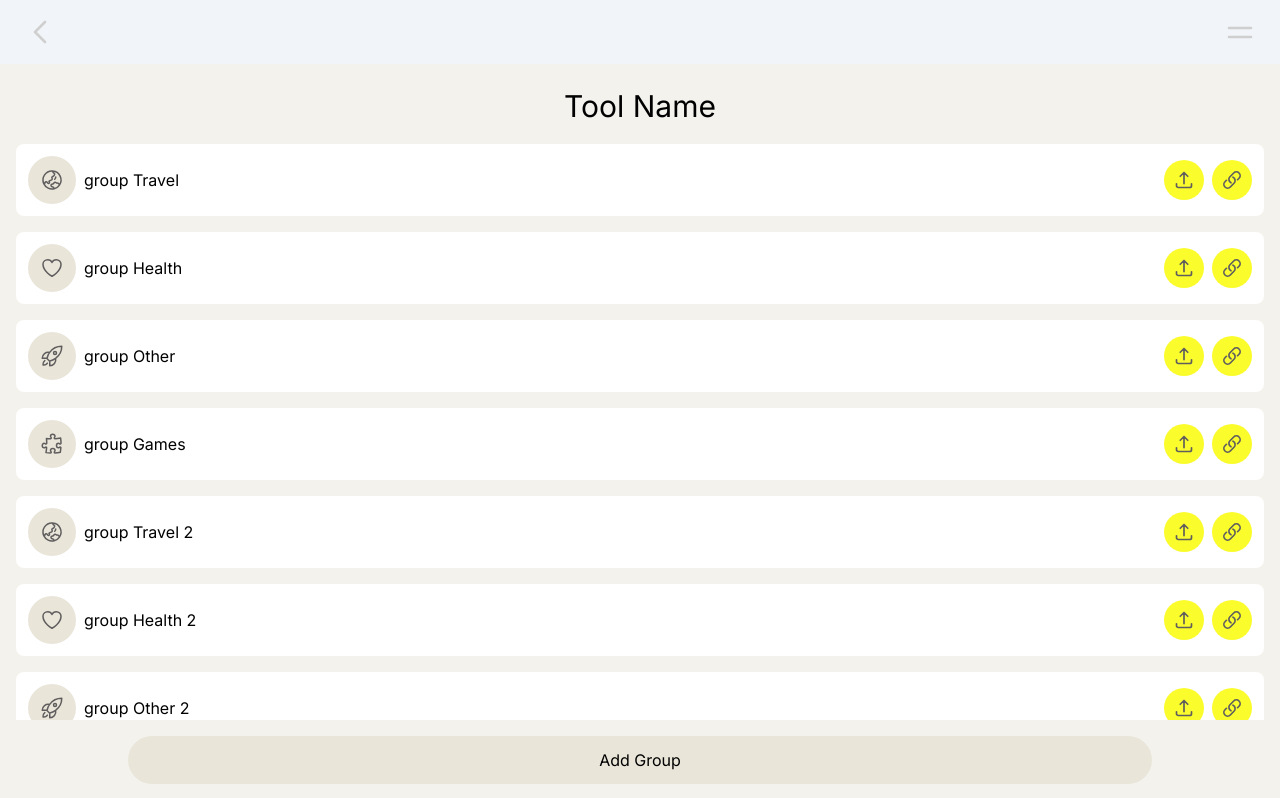
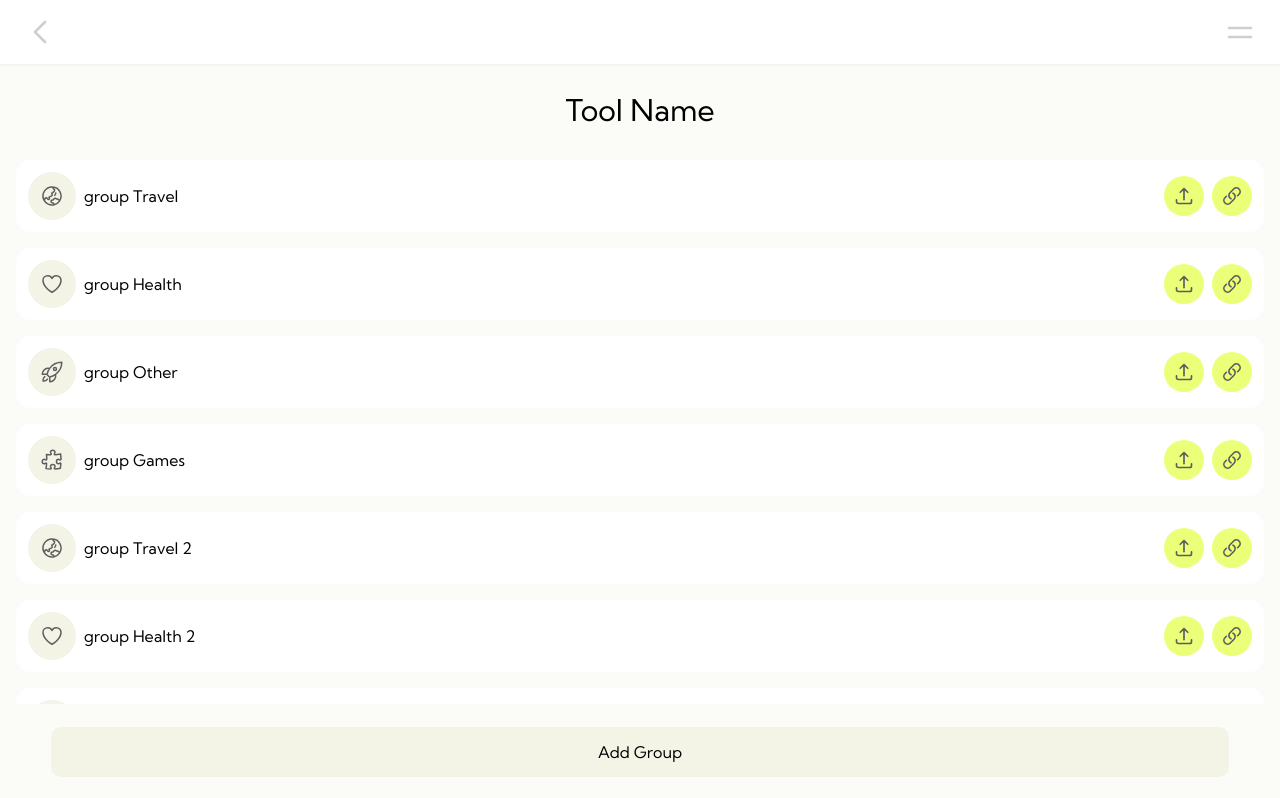
Before and after one commit to RubyTzu/nextjs-dasboard, a Next.js app: page /test/split/groups in a window 1280 px wide. Shown: the top 798 px of the page. Built offline with nearby package versions, Linux system fonts and the light colour scheme; a web font is replaced by a local one.

Commit message:
feat: modify tailwind config color

```diff
--- a/app/layout.tsx
+++ b/app/layout.tsx
@@ -1,5 +1,5 @@
 import '@/app/ui/global.css';
-import { inter } from "@/app/ui/fonts";
+import { inter, kumbhSans } from '@/app/ui/fonts';
 
 export default function RootLayout({
   children,
@@ -8,7 +8,7 @@ export default function RootLayout({
 }) {
   return (
     <html lang="en">
-      <body className={`${inter.className} antialiased`}>{children}</body>
+      <body className={`${kumbhSans.className} antialiased`}>{children}</body>
     </html>
   );
 }
--- a/app/test/(ui)/Navbar.tsx
+++ b/app/test/(ui)/Navbar.tsx
@@ -4,9 +4,9 @@ import DoubleLineButton from "@/app/test/(ui)/DoubleLineButton";
 
 export default function Navbar() {
     return (
-        <div className="z-[100] fixed top-0 left-0 right-0 flex justify-between items-center px-6 w-full h-16 bg-slate-100">
-           <BackButton />
-           <DoubleLineButton />
-        </div>
-    )
+      <div className="fixed left-0 right-0 top-0 z-[100] flex h-16 w-full items-center justify-between bg-white px-6 drop-shadow-sm">
+        <BackButton />
+        <DoubleLineButton />
+      </div>
+    );
 }
--- a/app/test/split/group/[groupid]/edit/page.tsx
+++ b/app/test/split/group/[groupid]/edit/page.tsx
@@ -9,13 +9,12 @@ export default function Page() {
     const gropData = data.filter((group) => group.groupId === params.groupid )[0]
 
     return (
-        <>
-            <div className="flex flex-col">
-                <h1 className="text-center text-3xl pt-6 pb-3 mt-16"> { gropData ? gropData.name : "no such group" } edit</h1>
-
-
-            </div >
-        </>
-
-    )
+      <>
+        <div className="flex flex-col">
+          <h1 className="fixed left-[50%] z-[2] mt-16 w-full translate-x-[-50%] bg-primary-100 py-7 text-center text-3xl">
+            {gropData ? gropData.name : 'no such group'} edit
+          </h1>
+        </div>
+      </>
+    );
 }
--- a/app/test/split/group/[groupid]/page.tsx
+++ b/app/test/split/group/[groupid]/page.tsx
@@ -9,12 +9,12 @@ export default function Page() {
     const gropData = data.filter((group) => group.groupId === params.groupid )[0]
 
     return (
-        <>
-            <div className="flex flex-col">
-                <h1 className="text-center text-3xl pt-6 pb-3 mt-16"> { gropData ? gropData.name : "no such group Page" }</h1>
-
-
-            </div >
-        </>
-    )
+      <>
+        <div className="flex flex-col">
+          <h1 className="fixed left-[50%] z-[2] mt-16 w-full translate-x-[-50%] bg-primary-100 py-7 text-center text-3xl">
+            {gropData ? gropData.name : 'no such group Page'}
+          </h1>
+        </div>
+      </>
+    );
 }
--- a/app/test/split/groups/page.tsx
+++ b/app/test/split/groups/page.tsx
@@ -6,12 +6,12 @@ export default function Page() {
 
     return (
         <div className="flex flex-col">
-            <h1 className="z-[2] fixed left-[50%] translate-x-[-50%] text-center text-3xl pt-6 pb-3 mt-16 bg-primary-100 w-full">Tool Name</h1>
-            <div className="mt-32">
+            <h1 className="z-[2] fixed left-[50%] translate-x-[-50%] text-center text-3xl py-7 mt-16 bg-primary-100 w-full">Tool Name</h1>
+            <div className="mt-36">
                 {data ? data.map((group) => <GroupButton key={group.groupId} group={group} />) : null}
             </div>
-            <div className="z-[2] fixed left-[50%] translate-x-[-50%] bottom-0 flex justify-center items-center bg-primary-100 w-full h-20">
-                <button className="bg-primary-200 active:bg-grey-200 p-3 w-[80%] rounded-full">Add Group</button>
+            <div className="z-[2] fixed left-[50%] translate-x-[-50%] bottom-0 flex justify-center items-center bg-primary-100 w-full h-24">
+                <button className="bg-primary-200 active:bg-grey-200 p-[13px] w-[92%] rounded-[10px]">Add Group</button>
             </div>
         </div>
     )
--- a/app/ui/fonts.ts
+++ b/app/ui/fonts.ts
@@ -1,3 +1,4 @@
-import { Inter, Lusitana } from "next/font/google";
+import { Inter, Lusitana, Kumbh_Sans } from "next/font/google";
 export const inter = Inter({ subsets: ['latin'] });
 export const lusitana = Lusitana({ subsets: ['latin'],weight: [ "400", "700"], });
+export const kumbhSans = Kumbh_Sans({ subsets: ['latin'], weight: ['100','200','300','400','500','600', '700','800','900'] });
--- a/tailwind.config.ts
+++ b/tailwind.config.ts
@@ -17,6 +17,14 @@ const config: Config = {
         '2xl': '6rem',
       },
     },
+    borderRadius: {
+      none: '0',
+      sm: '0.125rem',
+      md: '0.375rem',
+      lg: '15px',
+      full: '9999px',
+      large: '12px',
+    },
     extend: {
       gridTemplateColumns: {
         '13': 'repeat(13, minmax(0, 1fr))',
@@ -28,16 +36,16 @@ const config: Config = {
           600: '#2F6FEB',
         },
         primary: {
-          100: '#f3f2ed',
-          200: '#e9e5d9',
-          300: '#fafc2c',
+          100: '#FBFBF8',
+          200: '#F3F4E5',
+          300: '#EBFF79',
         },
         grey: {
           100: '#ffffff',
           200: '#d3d2d8',
           300: '#5f5d5e',
           400: '#1c1a1b',
-        }
+        },
       },
     },
     keyframes: {
```
